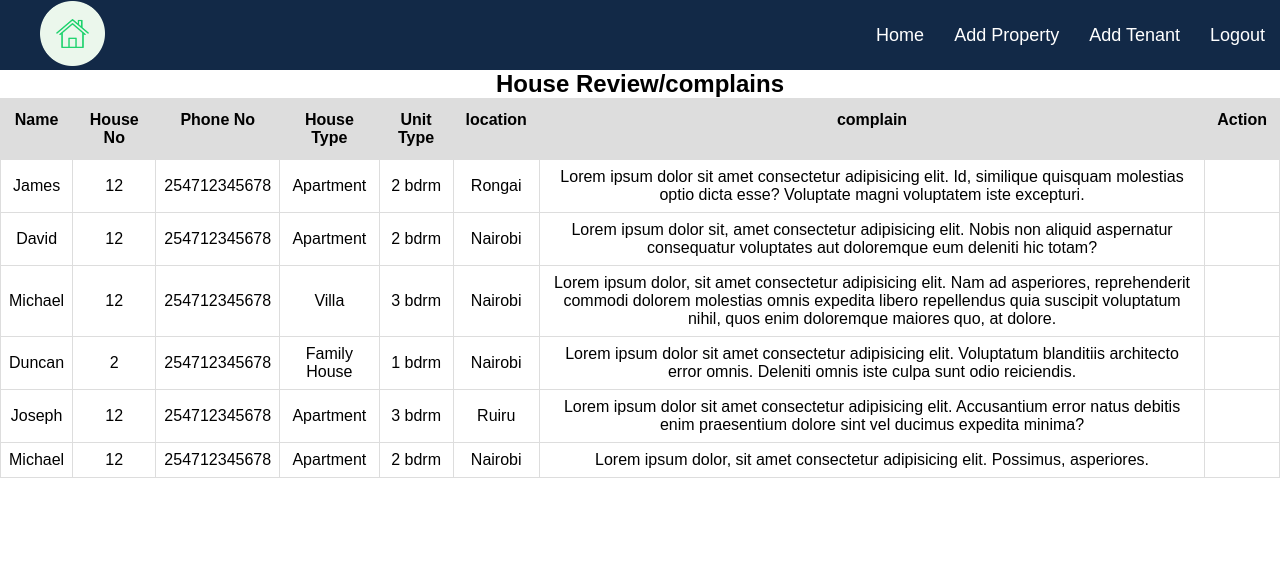
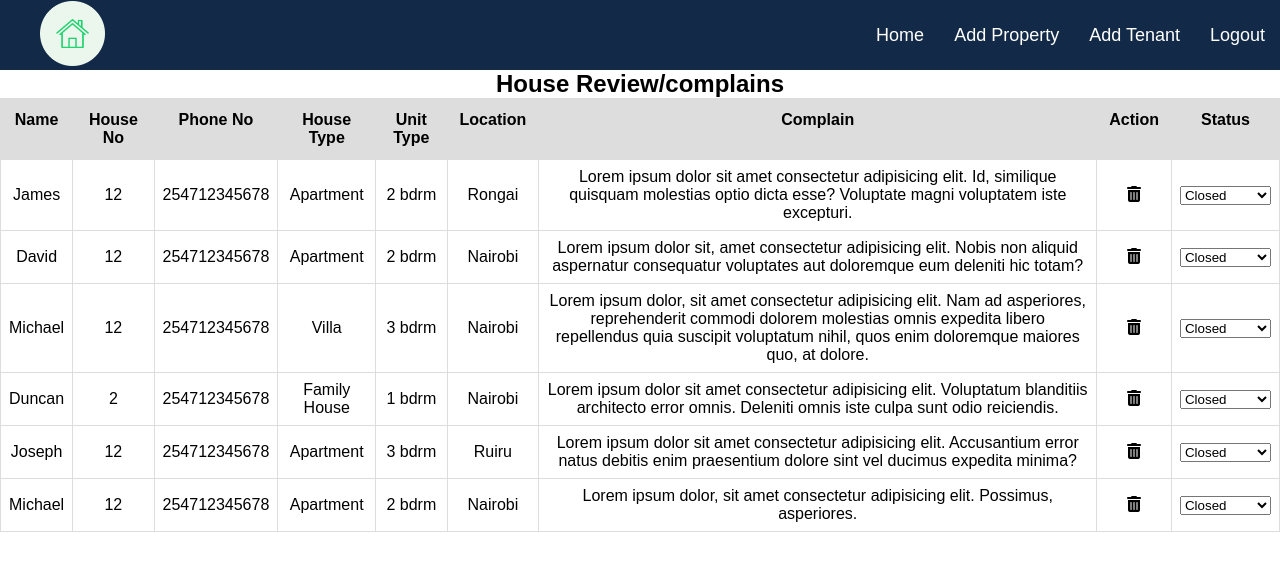
Before and after one commit to codingvaleria/housyproperties-frontend, a React (Create React App) app: page /admin/complains in a window 1280 px wide. Shown: the top 570 px of the page. Built offline with nearby package versions, Linux system fonts and the light colour scheme; a web font is replaced by a local one.

Commit message:
updates styles for PR 23,28,29

```diff
--- a/src/admin/components/adminlogin/Adminlogin.css
+++ b/src/admin/components/adminlogin/Adminlogin.css
@@ -1,4 +1,4 @@
-.main {
+.l-main {
   background-image: url(../../../images/AdminLogin.jpg);
   background-size: cover;
   height: 100vh;
@@ -6,26 +6,24 @@
   justify-content: center;
   display: flex;
   padding-top: 90px;
+  width: 100%;
 }
-
-.form-field {
+.l-field {
   display: flex;
   align-items: center;
   height: 550px;
-  width: 450px;
+  width: 400px;
   justify-content: center;
   border-radius: 25px;
   background-color: #d9d9d9;
 }
-
-.logo-a {
-  padding-bottom: 20px;
+.l-logo {
+  padding-top: 10px;
   justify-content: center;
   display: flex;
-  padding-right: 120px;
+  margin: 30px;
 }
-
-.logo-container {
+.logo-c {
   border-radius: 150px;
   align-items: center;
   justify-content: center;
@@ -33,7 +31,6 @@
   height: 115px;
   width: 115px;
 }
-
 .logo-img {
   height: 100px;
   width: 100px;
@@ -41,38 +38,31 @@
   top: 60px;
   bottom: 60px;
 }
-
-.title-a {
+.l-title {
   color: #122947;
 }
-
 .user {
   left: 1.5rem;
   padding-left: 3rem;
 }
-
-.ico {
+.l-icon {
   position: absolute;
   top: calc(35%);
   left: 1.25rem;
   z-index: 100;
-  color:gray;
+  color: gray;
 }
-
 .input-f {
   position: relative;
+  margin: 25px;
+  width: 250px;
 }
-
 .input-f .form-c {
   left: 1.5rem;
   padding-left: 3rem;
+  font-size: medium;
 }
-
-.second-input {
-  padding: 30px;
-}
-
-button {
+.l-button {
   height: 50px;
   width: 150px;
   background-color: #122947;
@@ -84,4 +74,5 @@ button {
   font-weight: bold;
   align-items: center;
   justify-content: center;
+  margin: 25px;
 }
--- a/src/admin/components/adminsignup/Adminsignup.css
+++ b/src/admin/components/adminsignup/Adminsignup.css
@@ -1,12 +1,11 @@
-.main-a {
+.admin-signup-main-a {
   height: 100vh;
   text-align: center;
   justify-content: center;
   display: flex;
   padding-top: 90px;
 }
-
-.form-field {
+.admin-sign-up-submain-a {
   display: flex;
   align-items: center;
   height: 650px;
@@ -15,15 +14,13 @@
   border-radius: 25px;
   background-color: #d9d9d9;
 }
-
-.logo-a {
+.admin-signup-logo-a {
   padding-bottom: 20px;
   justify-content: center;
   display: flex;
-  padding-right: 120px;
 }
 
-.logo-container {
+.admin-signup-logo-container {
   border-radius: 150px;
   align-items: center;
   justify-content: center;
@@ -31,24 +28,20 @@
   height: 115px;
   width: 115px;
 }
-
-.logo-img {
+.admin-signup-logo-img {
   height: 100px;
   width: 100px;
   border-radius: 130px;
   top: 60px;
   bottom: 60px;
 }
-
-.title-a {
+.title-aa {
   color: #122947;
 }
-
 .form-c {
   left: 1.5rem;
   padding-left: 3rem;
 }
-
 .ico {
   position: absolute;
   top: calc(35%);
@@ -56,21 +49,19 @@
   z-index: 100;
   color: gray;
 }
-
 .input-e {
   position: relative;
+  margin: 20px;
 }
-
 .input-e .form-c {
   left: 1.5rem;
   padding-left: 3rem;
 }
-
-button {
+.s-button {
   height: 50px;
   width: 150px;
   background-color: #122947;
-  font-size: 30px;
+  font-size: 25px;
   color: #fff;
   border-radius: 15px;
   border: none;
@@ -78,4 +69,5 @@ button {
   font-weight: bold;
   align-items: center;
   justify-content: center;
+  margin: 20px;
 }
--- a/src/admin/components/complains/Complains.js
+++ b/src/admin/components/complains/Complains.js
@@ -1,6 +1,5 @@
 import React from "react";
 import AdminNavBar from "../adminhome/AdminNavbar";
-
 function Complains() {
   return (
     <div>
@@ -14,9 +13,10 @@ function Complains() {
         <th>Phone No</th>
         <th>House Type</th>
         <th>Unit Type</th>
-        <th>location</th>
-        <th>complain</th>
+        <th>Location</th>
+        <th>Complain</th>
         <th>Action</th>
+        <th>Status</th>
         <tr>
           <td>James</td>
           <td>12</td>
@@ -29,7 +29,15 @@ function Complains() {
             similique quisquam molestias optio dicta esse? Voluptate magni
             voluptatem iste excepturi.
           </td>
-          <td className="delete"></td>
+          <td className="delete">
+            <i class="fa fa-trash" aria-hidden="true"></i>
+          </td>
+          <td>
+            <select>
+              <option>Closed</option>
+              <option>In Progress</option>
+            </select>
+          </td>
         </tr>
         <tr>
           <td>David</td>
@@ -43,7 +51,15 @@ function Complains() {
             aliquid aspernatur consequatur voluptates aut doloremque eum
             deleniti hic totam?
           </td>
-          <td className="delete"></td>
+          <td className="delete">
+            <i className="fa fa-trash" aria-hidden="true"></i>
+          </td>
+          <td>
+            <select>
+              <option>Closed</option>
+              <option>In Progress</option>
+            </select>
+          </td>
         </tr>
         <tr>
           <td>Michael</td>
@@ -58,7 +74,15 @@ function Complains() {
             libero repellendus quia suscipit voluptatum nihil, quos enim
             doloremque maiores quo, at dolore.
           </td>
-          <td className="delete"></td>
+          <td className="delete">
+            <i className="fa fa-trash" aria-hidden="true"></i>
+          </td>
+          <td>
+            <select>
+              <option>Closed</option>
+              <option>In Progress</option>
+            </select>
+          </td>
         </tr>
         <tr>
           <td>Duncan</td>
@@ -72,7 +96,15 @@ function Complains() {
             blanditiis architecto error omnis. Deleniti omnis iste culpa sunt
             odio reiciendis.
           </td>
-          <td className="delete"></td>
+          <td className="delete">
+            <i className="fa fa-trash" aria-hidden="true"></i>
+          </td>
+          <td>
+            <select>
+              <option>Closed</option>
+              <option>In Progress</option>
+            </select>
+          </td>
         </tr>
         <tr>
           <td>Joseph</td>
@@ -86,7 +118,15 @@ function Complains() {
             error natus debitis enim praesentium dolore sint vel ducimus
             expedita minima?
           </td>
-          <td className="delete"></td>
+          <td className="delete">
+            <i className="fa fa-trash" aria-hidden="true"></i>
+          </td>
+          <td>
+            <select>
+              <option>Closed</option>
+              <option>In Progress</option>
+            </select>
+          </td>
         </tr>
         <tr>
           <td>Michael</td>
@@ -99,11 +139,18 @@ function Complains() {
             Lorem ipsum dolor, sit amet consectetur adipisicing elit. Possimus,
             asperiores.
           </td>
-          <td className="delete"></td>
+          <td className="delete">
+            <i className="fa fa-trash" aria-hidden="true"></i>
+          </td>
+          <td>
+            <select>
+              <option>Closed</option>
+              <option>In Progress</option>
+            </select>
+          </td>
         </tr>
       </table>
     </div>
   );
 }
-
 export default Complains;
--- a/src/tenant/components/contact/Contact.css
+++ b/src/tenant/components/contact/Contact.css
@@ -1,34 +1,25 @@
-
-
-  .form{
+.contact-form {
   max-width: 790px;
   background-color: #122947;
   margin: 2vh auto 0 auto;
   padding: 90px;
-
-
 }
-
-  input{
+.contact-form input {
   display: flex;
   padding: 10px;
-    margin: 15px  ;
+  margin: 15px;
   border-radius: 10px;
 }
-
-  .overlay h2{
+.overlay h2 {
   text-align: center;
   font-weight: 400;
 }
-
 textarea {
   height: 100%;
   width: 100%;
   border-radius: 7px;
-
 }
-
-  #btn{
+#btn {
   color: #122947;
   background-color: #fff;
   border-radius: 10px;
@@ -37,60 +28,43 @@
   margin: 5px 0;
   padding: 7px;
 }
-
-  .overlay{
+.overlay {
   display: flex;
   flex-direction: column;
   padding: 90px;
-
 }
-
-
-
-  #form_card{
+#form_card {
   display: flex;
   width: 100%;
   justify-content: space-around;
-
 }
-
-  #message{
+#message {
   padding: 10px;
 }
-
-
-
-  @media screen  and (max-width: 760px){
-    #form_card{
+@media screen and (max-width: 760px) {
+  #form_card {
     display: block;
     margin: auto;
-
-      width: 100%}
-
+    width: 100%;
+  }
   textarea {
     height: 90px;
     width: 100%;
     border-radius: 7px;
-
   }
-        .textarea_part button{
+  .textarea_part button {
     margin-right: 80px;
-
   }
-        input{
+  .contact-form input {
     display: flex;
     border-radius: 10px;
     width: 100%;
     margin-right: 70px;
   }
-
-        form{
+  .contact-form {
     width: 100%;
     background-color: #122947;
     margin: 2vh auto 0 auto;
     padding: 90px;
-
-
   }
-
 }
--- a/src/tenant/components/contact/Contact.js
+++ b/src/tenant/components/contact/Contact.js
@@ -1,40 +1,26 @@
 import React from "react";
-import "./Contact.css"
-
+import "./Contact.css";
 function Contact() {
   return (
-    <>
     <div className="overlay">
       <h2>Contact Us</h2>
-                <form className="form" id="form_card">
-
+      <form className="contact-form" id="form_card">
         <div>
-                            <input type="text"
-                            placeholder="Your Name"
-                            id="name"
-                            />
-                            <input type="text"
-                            placeholder="Your Email"
-                            id="email"
-                            />
-                            <input type="Number"
+          <input type="text" placeholder="Your Name" id="name" />
+          <input type="text" placeholder="Your Email" id="email" />
+          <input
+            type="text"
             placeholder="Phone No:"
             minLength={10}
             id="phone"
           />
         </div>
         <div id="textarea_part">
-                            <textarea
-                            placeholder="  Type Message"
-                            type="text"
-                            id="message" />
+          <textarea placeholder="  Type Message" type="text" id="message" />
           <button id="btn">Send Message</button>
         </div>
-
       </form>
     </div>
-          </>
   );
 }
-
 export default Contact;
```
Also changed, not shown: src/admin/components/adminlogin/Adminlogin.js (+10 -15 lines), src/admin/components/adminsignup/Adminsignup.js (+11 -27 lines), src/admin/components/complains/Complains.css (+8 -9 lines), src/tenant/components/about/About.css (+11 -24 lines), src/tenant/components/about/About.js (+27 -18 lines). Lines whose indentation alone changed are shown as unchanged.
